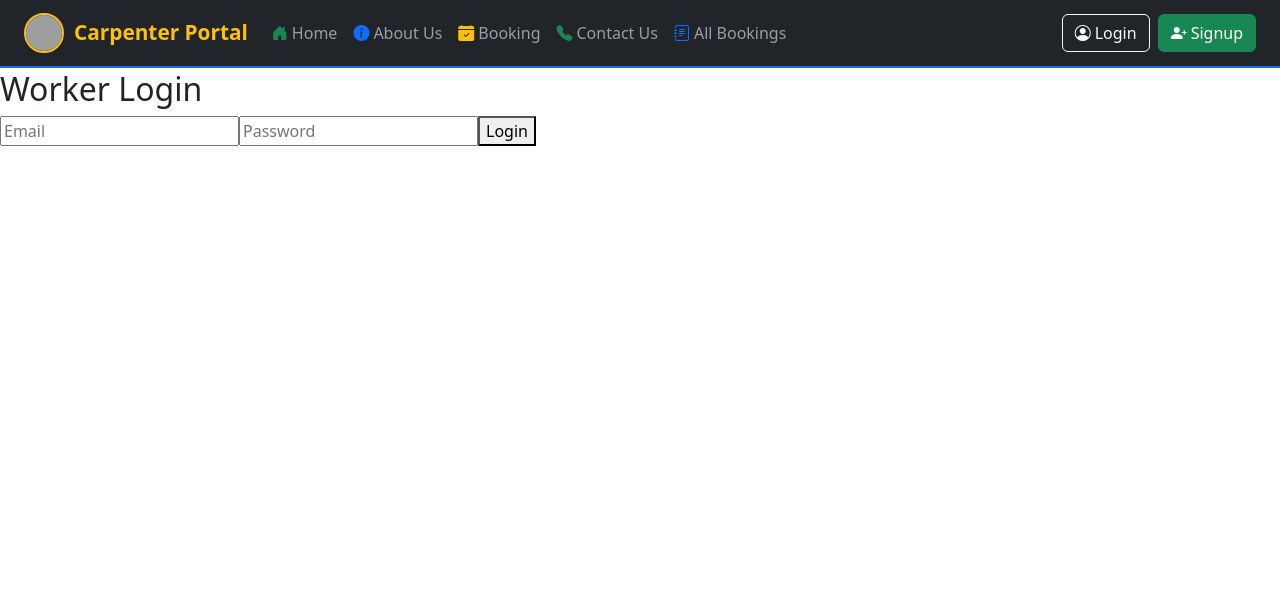
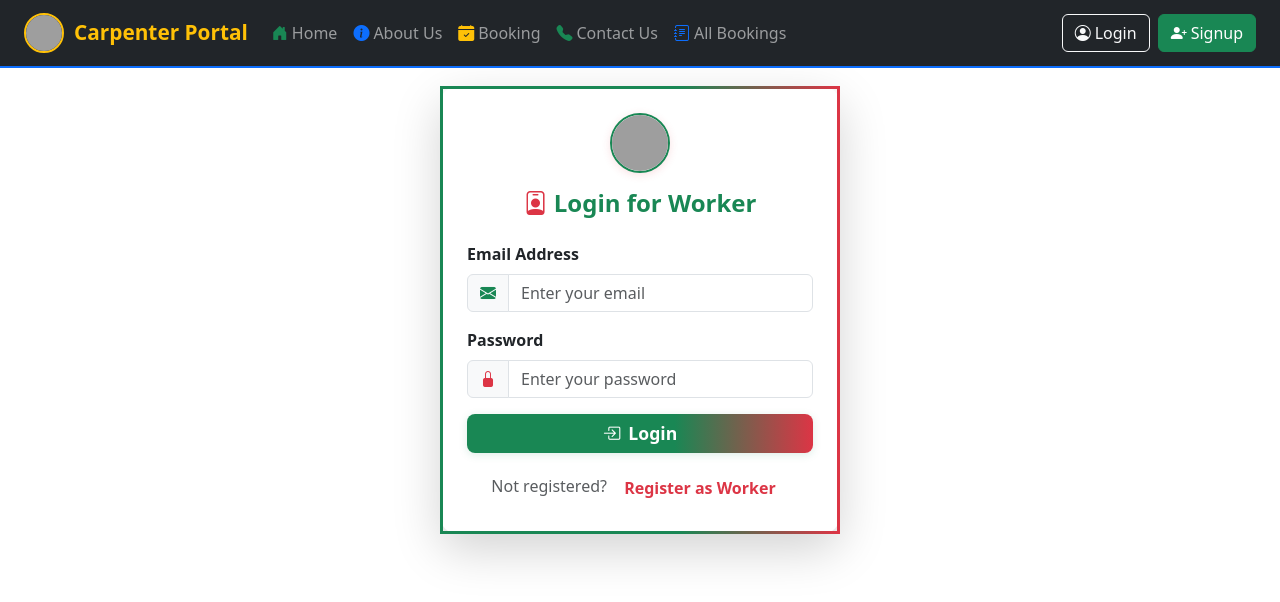
Before and after one commit to sohit636210s/leaderboard-system, a React (Create React App) app in the folder frontend/: page /login in a window 1280 px wide. Shown: the top 602 px of the page. Built offline with nearby package versions, Linux system fonts and the light colour scheme; grey boxes are pictures that could not be loaded.

Commit message:
night time

```diff
--- a/frontend/src/components/LoginPage.js
+++ b/frontend/src/components/LoginPage.js
@@ -1,59 +1,147 @@
-import React, { useState } from "react";
-import axios from "axios";
-import { useNavigate } from "react-router-dom";
+import React, { useState } from 'react';
+import { useNavigate } from 'react-router-dom';
+import axios from 'axios';
 
-const LoginPage = () => {
-  const [email, setEmail] = useState("");
-  const [pass, setPass] = useState("");
-  const [error, setError] = useState("");
+function LoginPage({ setIsLoggedIn }) {
+  const [email, setEmail] = useState('');
+  const [pass, setPass] = useState('');
+  const [errorMsg, setErrorMsg] = useState('');
   const navigate = useNavigate();
 
-  const handleLogin = async (e) => {
-    e.preventDefault();
-    setError("");
+  // ✅ Handler called on form submit — no direct button click
+  const handleSubmit = async (e) => {
+    e.preventDefault(); // Prevent page refresh
+    setErrorMsg(''); // Clear previous error
 
     try {
       const res = await axios.post(
-        `${process.env.REACT_APP_BACKEND_URL}/worker/login`,
+        `${process.env.REACT_APP_API_BASE_URL}/worker/login`,
         { email, password: pass }
       );
 
-      // Token save + navigate
-      localStorage.setItem("token", res.data.token);
-      navigate("/dashboard"); // redirect after successful login
+      const { token, worker, message } = res?.data || {};
+
+      if (token) {
+        localStorage.setItem('authToken', token);
+        localStorage.setItem('workerInfo', JSON.stringify(worker));
+        setIsLoggedIn && setIsLoggedIn(true);
+        navigate('/');
+      } else {
+        setErrorMsg(message || 'Login failed!');
+      }
     } catch (err) {
-      console.error("Login failed:", err);
-      if (err.response && err.response.data && err.response.data.message) {
-        setError(err.response.data.message);
-      } else {
-        setError("Login failed. Please try again.");
-      }
+      setErrorMsg(err?.response?.data?.message || 'Invalid credentials!');
     }
   };
 
   return (
-    <div className="login-container">
-      <h2>Worker Login</h2>
-      <form onSubmit={handleLogin}>
+    <div className="d-flex justify-content-center align-items-center" style={{ minHeight: '60vh' }}>
+      <div
+        className="card shadow-lg p-4"
+        style={{
+          maxWidth: 400,
+          width: '100%',
+          borderRadius: '18px',
+          border: '3px solid',
+          borderImage: 'linear-gradient(90deg, #198754 60%, #dc3545 100%) 1',
+        }}
+      >
+        {/* ✅ Error clearly shown before form */}
+        {errorMsg && (
+          <div className="text-danger fw-semibold mb-3 text-center" style={{ fontSize: '0.95rem' }}>
+            {errorMsg}
+          </div>
+        )}
+
+        {/* Logo */}
+        <div className="text-center mb-3">
+          <img
+            src="https://images.unsplash.com/photo-1506744038136-46273834b3fb?auto=format&fit=crop&w=80&q=80"
+            alt="Worker Logo"
+            style={{
+              width: 60,
+              height: 60,
+              borderRadius: '50%',
+              border: '2px solid #198754',
+              boxShadow: '0 2px 8px rgba(220,53,69,0.15)',
+              objectFit: 'cover',
+            }}
+          />
+        </div>
+
+        <h4 className="text-center mb-4 fw-bold" style={{ color: '#198754' }}>
+          <i className="bi bi-person-badge" style={{ color: '#dc3545', fontSize: '1.5rem' }}></i> Login for Worker
+        </h4>
+
+        {/* ✅ Fixed: Form added to wrap inputs properly */}
+        <form onSubmit={handleSubmit}>
+          <div className="mb-3">
+            <label className="form-label fw-semibold" htmlFor="email">Email Address</label>
+            <div className="input-group">
+              <span className="input-group-text bg-light">
+                <i className="bi bi-envelope-fill" style={{ color: '#198754' }}></i>
+              </span>
               <input
+                id="email"
+                className="form-control"
                 type="email"
-          placeholder="Email"
+                placeholder="Enter your email"
                 value={email}
                 onChange={(e) => setEmail(e.target.value)}
+                autoComplete="username"
                 required
               />
+            </div>
+          </div>
+
+          <div className="mb-3">
+            <label className="form-label fw-semibold" htmlFor="password">Password</label>
+            <div className="input-group">
+              <span className="input-group-text bg-light">
+                <i className="bi bi-lock-fill" style={{ color: '#dc3545' }}></i>
+              </span>
               <input
+                id="password"
+                className="form-control"
                 type="password"
-          placeholder="Password"
+                placeholder="Enter your password"
                 value={pass}
                 onChange={(e) => setPass(e.target.value)}
+                autoComplete="current-password"
                 required
               />
-        {error && <p className="error-message">{error}</p>}
-        <button type="submit">Login</button>
+            </div>
+          </div>
+
+          <button
+            type="submit"
+            className="btn w-100 fw-bold"
+            style={{
+              background: 'linear-gradient(90deg, #198754 60%, #dc3545 100%)',
+              color: '#fff',
+              borderRadius: '8px',
+              boxShadow: '0 2px 8px rgba(25,135,84,0.15)',
+              border: 'none',
+              fontSize: '1.1rem',
+            }}
+          >
+            <i className="bi bi-box-arrow-in-right me-2"></i>Login
+          </button>
         </form>
+
+        <div className="text-center mt-3">
+          <span className="text-muted">Not registered?</span>{' '}
+          <button
+            className="btn btn-link text-decoration-none fw-bold"
+            style={{ color: '#dc3545' }}
+            onClick={() => navigate('/worker-signup')}
+          >
+            Register as Worker
+          </button>
+        </div>
+      </div>
     </div>
   );
-};
+}
 
 export default LoginPage;
```
Lines whose indentation alone changed are shown as unchanged.
